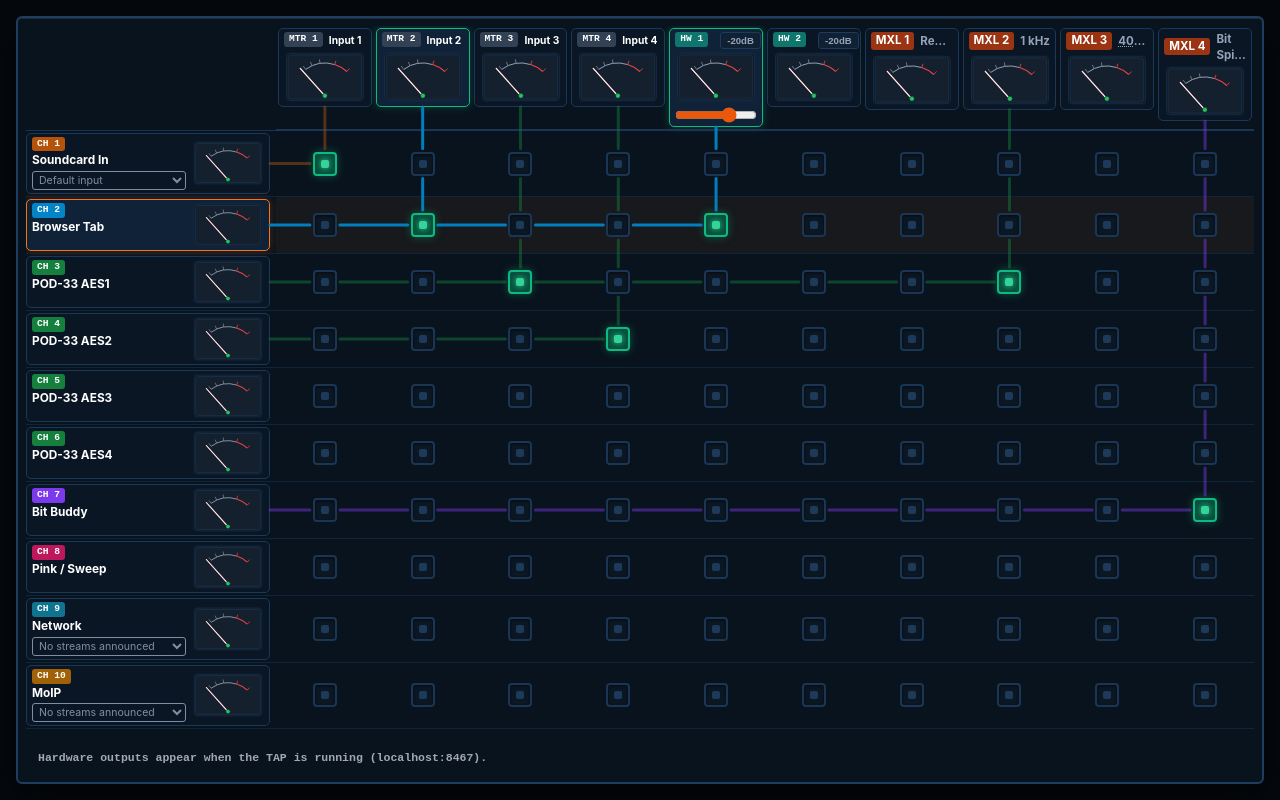
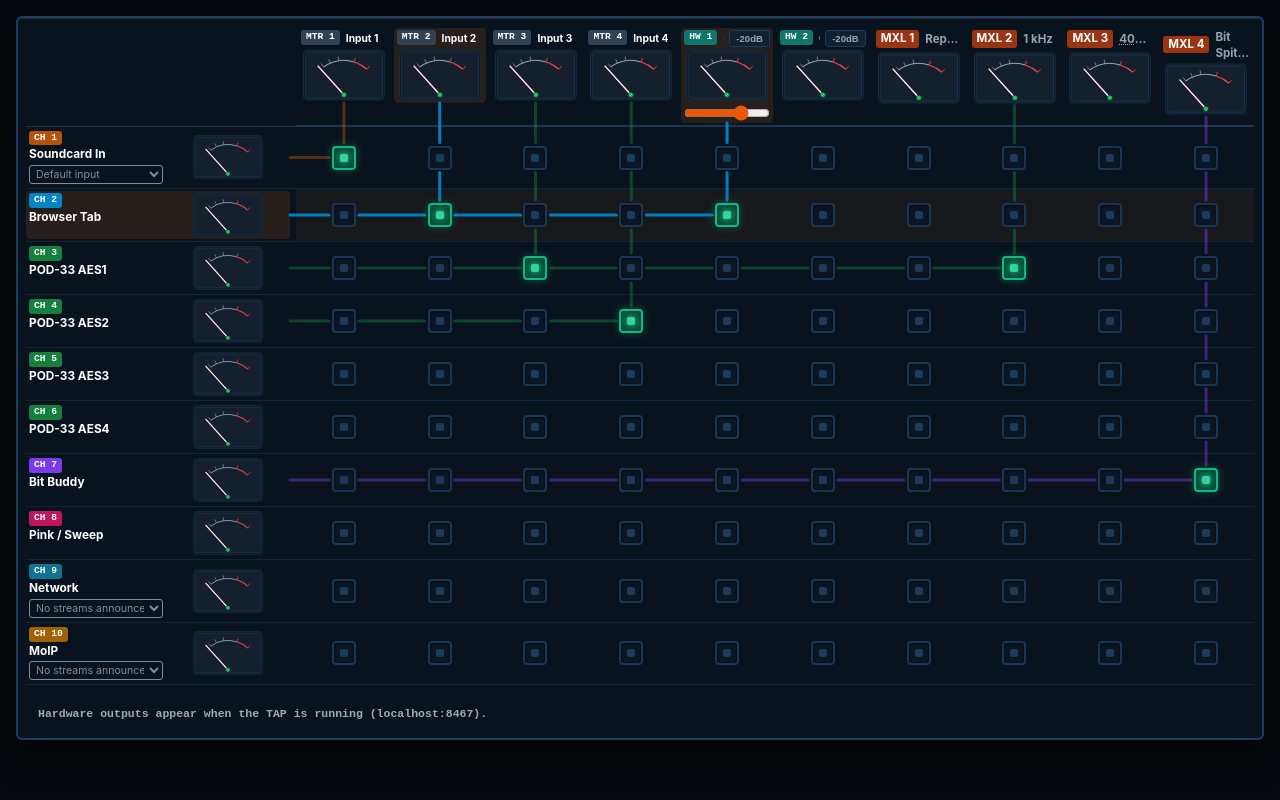
Before and after one commit to WardBeckSystems/WebRouter, a website built with Vite: page index.html in a window 1280 px wide. Built offline with nearby package versions, Linux system fonts and the light colour scheme; no server answers; files whose address does not match are found by name.

Commit message:
Strips without card borders, bigger meters

```diff
--- a/src/web-router.css
+++ b/src/web-router.css
@@ -1574,3 +1574,20 @@ body.theme-mccurdy .wr-level, body.theme-mccurdy-light .wr-level { accent-color:
 
 /* No ENGAGE: every input is always listening; clicking its strip plays it */
 .wr-grid .wr-in-strip[data-in-idx] { cursor: pointer; }
+
+/* Less container, more meter: strips lose their card borders; the selected one is a soft wash */
+.wr-rack .wr-grid .wr-strip,
+body .wr-rack .wr-grid .wr-strip {
+  border: 0 !important;
+  box-shadow: none !important;
+  background: transparent !important;
+  padding: 2px 3px !important;
+  border-radius: 4px;
+}
+.wr-rack .wr-grid .wr-strip.selected,
+body .wr-rack .wr-grid .wr-strip.selected { background: rgba(249, 115, 22, 0.12) !important; }
+.wr-grid col, .wr-grid .wr-grid-corner, .wr-grid .wr-grid-in { width: 270px; }
+.wr-grid .wr-in-strip { grid-template-columns: minmax(0, 1fr) 118px; }
+.wr-grid .wr-in-strip .wr-art-meter .wr-theme-meter-svg { height: 68px; }
+.wr-grid-out .wr-art-meter .wr-theme-meter-svg,
+.wr-grid .wr-grid-out .wr-art-meter .wr-theme-meter-svg { height: 78px; width: 100%; }
```
